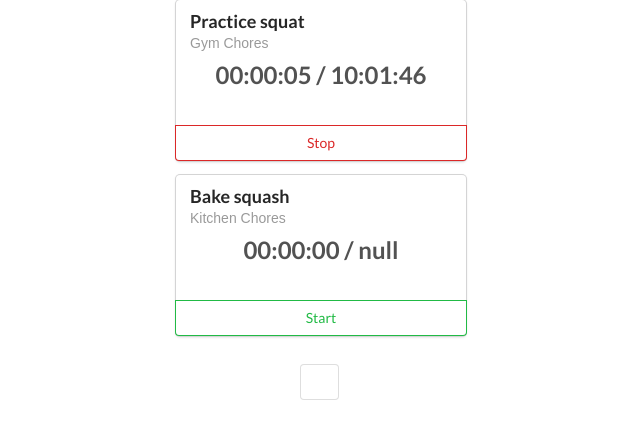
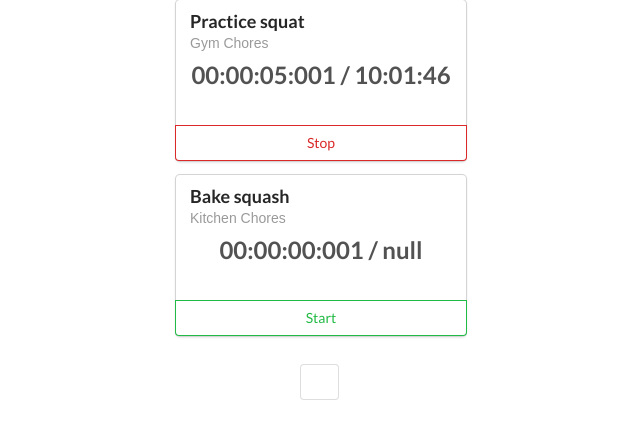
Before and after one commit to dalidrag/react-timer, a React (Create React App) app: page / in a window 1280 px wide. Shown: the top 436 px of the page, without its empty margins (319-959 px from the left). Built offline with nearby package versions, Linux system fonts and the light colour scheme; a web font is replaced by a local one.

Commit message:
timer imporoved (shows milliseconds)

```diff
--- a/src/components/Timer.js
+++ b/src/components/Timer.js
@@ -24,15 +24,21 @@ export default class Timer extends React.Component {
         this.props.onTrashClick(this.props.id);
     };
 
+    pad(num, size) {
+      var s = "000" + num;
+      return s.substr(s.length-size);
+    }
+
     render() {
     const localTimeOptions = { hour: 'numeric', minute: 'numeric', second: 'numeric', hour12: false };
     const UTCTimeOptions = { timeZone: 'UTC', hour: 'numeric', minute: 'numeric', second: 'numeric', hour12: false };
 
     const runningSinceString = this.props.runningSince && new Date(this.props.runningSince).toLocaleTimeString('en-US', localTimeOptions);
+    const elapsedTime = this.props.runningSince
+      ? this.props.elapsed && new Date(Date.now() - this.props.runningSince + this.props.elapsed)
+      : this.props.elapsed && new Date(this.props.elapsed)
 
-    let elapsedString = this.props.runningSince
-        ? this.props.elapsed && new Date(Date.now() - this.props.runningSince + this.props.elapsed).toLocaleTimeString('en-US', UTCTimeOptions)
-        : this.props.elapsed && new Date(this.props.elapsed).toLocaleTimeString('en-US', UTCTimeOptions);
+    let elapsedString = elapsedTime.toLocaleTimeString('en-US', UTCTimeOptions) + ':' + this.pad(elapsedTime.getMilliseconds(), 3);
     elapsedString = elapsedString + ' / ' + runningSinceString;
 
     return (
```
